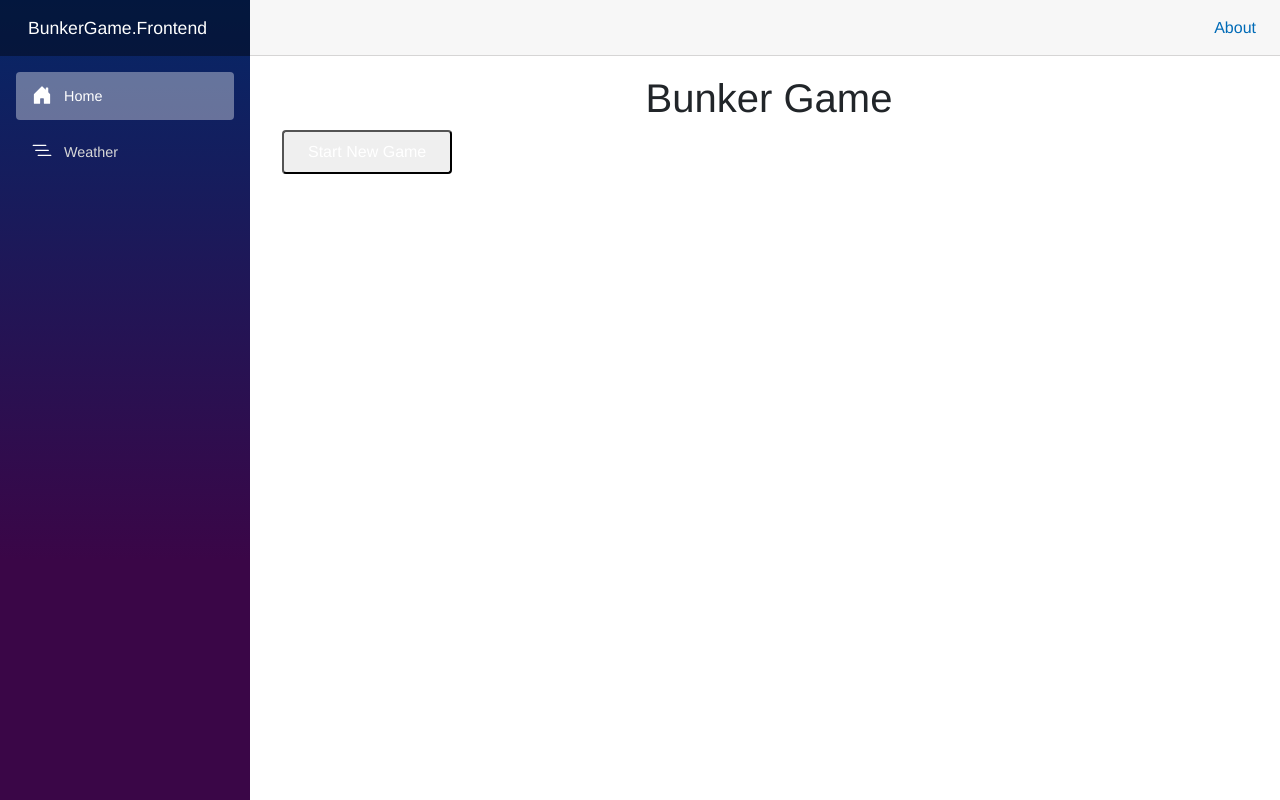
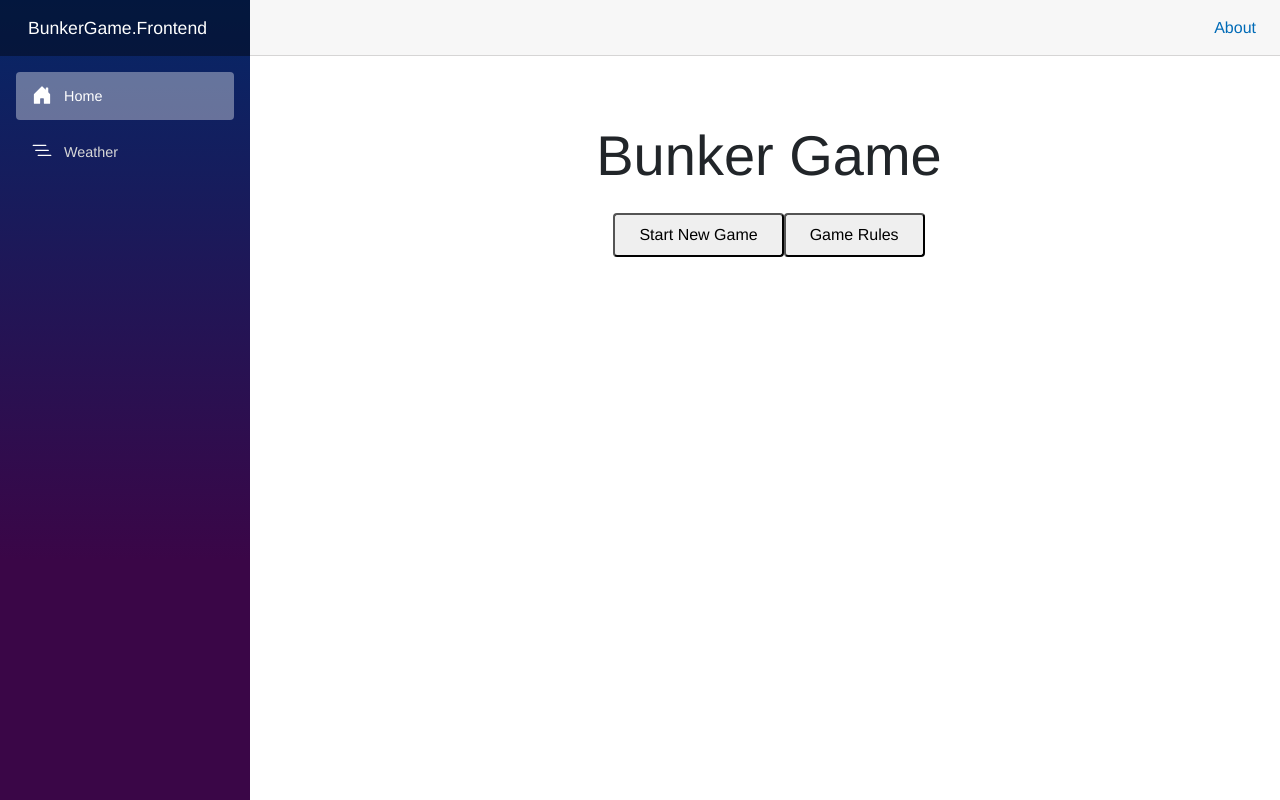
Before and after one commit to Kierialt/BunkerGame1, an ASP.NET Core app: page / in a window 1280 px wide. Run offline with ASP.NET Core 8, Linux system fonts and the light colour scheme; style sheets or scripts are compiled from the project's sources.

Commit message:
Rules&Start Buttons Added

```diff
--- a/BunkerGame.Frontend/Components/Pages/Home.razor
+++ b/BunkerGame.Frontend/Components/Pages/Home.razor
@@ -6,7 +6,7 @@
 
 Welcome to your new app. *@
 
-@page "/"
+@* @page "/"
 
 <h1 class="text-3xl font-bold text-center mt-10">Bunker Game</h1>
 
@@ -23,4 +23,32 @@
         Console.WriteLine("New Game Started!");
         // Здесь позже будет переход на другой экран или вызов API
     }
+} *@
+
+@using BunkerGame.Frontend.Components.Shared
+
+@page "/"
+
+<h1 class="text-center mt-5 display-4">Bunker Game</h1>
+
+<div class="d-flex justify-content-center mt-4">
+    <!-- Кнопка для старта игры -->
+    <StartGameButton OnClick="StartNewGame" />
+
+    <!-- Кнопка для отображения правил игры -->
+    <RulesButton OnClick="ShowRules" />
+</div>
+
+@code {
+    private void StartNewGame()
+    {
+        Console.WriteLine("New Game Started!");
+        // Здесь позже будет переход на другой экран или вызов API
+    }
+
+    private void ShowRules()
+    {
+        Console.WriteLine("Displaying game rules!");
+        // Здесь будет логика для отображения правил игры (можно использовать модальное окно или другой механизм)
+    }
 }
--- /dev/null
+++ b/BunkerGame.Frontend/Components/Shared/RulesButton.razor
@@ -0,0 +1,9 @@
+<button class="bg-blue-500 hover:bg-blue-700 text-black font-bold py-2 px-4 rounded"
+        @onclick="OnClick">
+    Game Rules
+</button>
+
+@code {
+    [Parameter]
+    public EventCallback OnClick { get; set; }
+}
--- /dev/null
+++ b/BunkerGame.Frontend/Components/Shared/StartGameButton.razor
@@ -0,0 +1,9 @@
+<button class="bg-blue-500 hover:bg-blue-700 text-black font-bold py-2 px-4 rounded"
+        @onclick="OnClick">
+    Start New Game
+</button>
+
+@code {
+    [Parameter]
+    public EventCallback OnClick { get; set; }
+}
```
Also changed, not shown: 14 other files.
